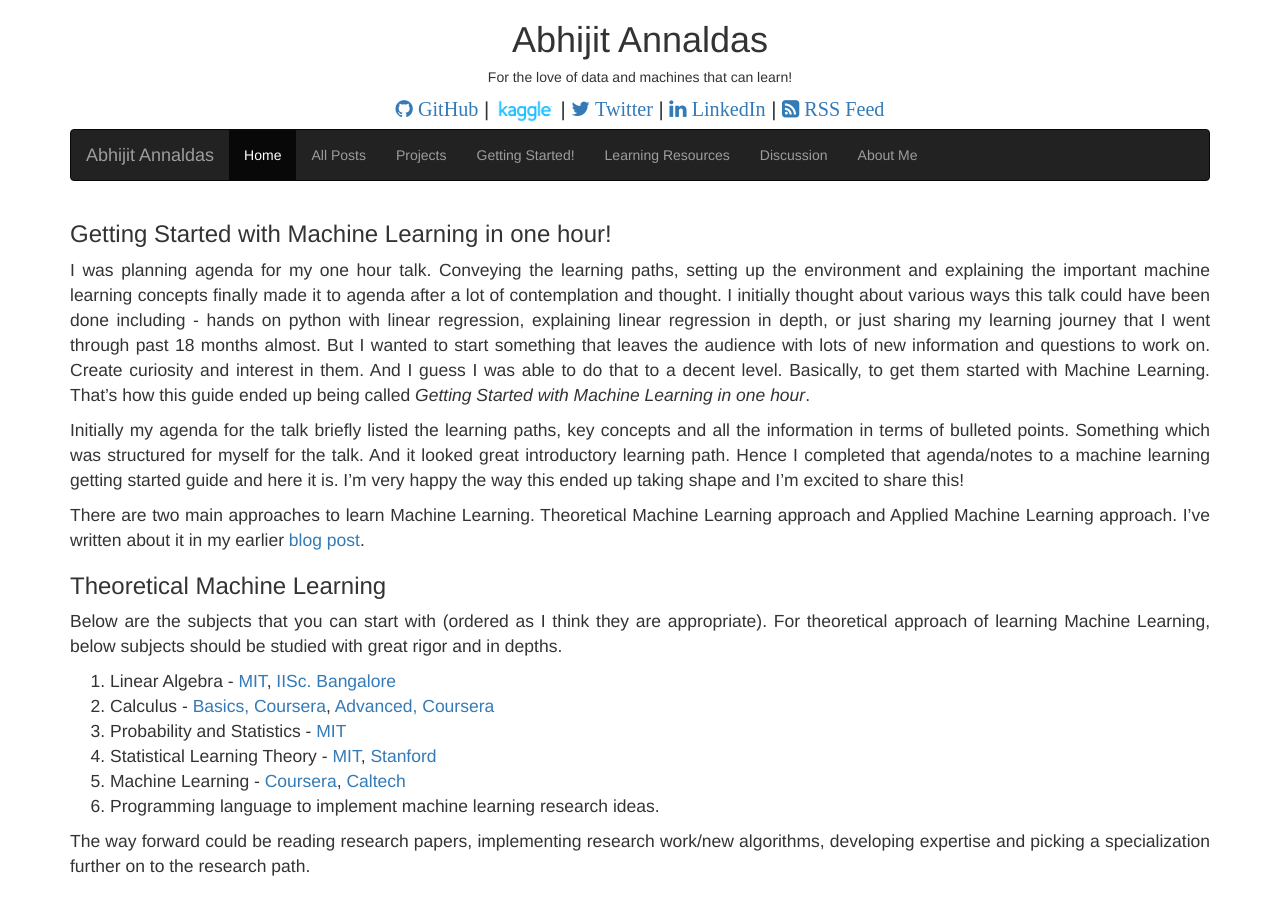
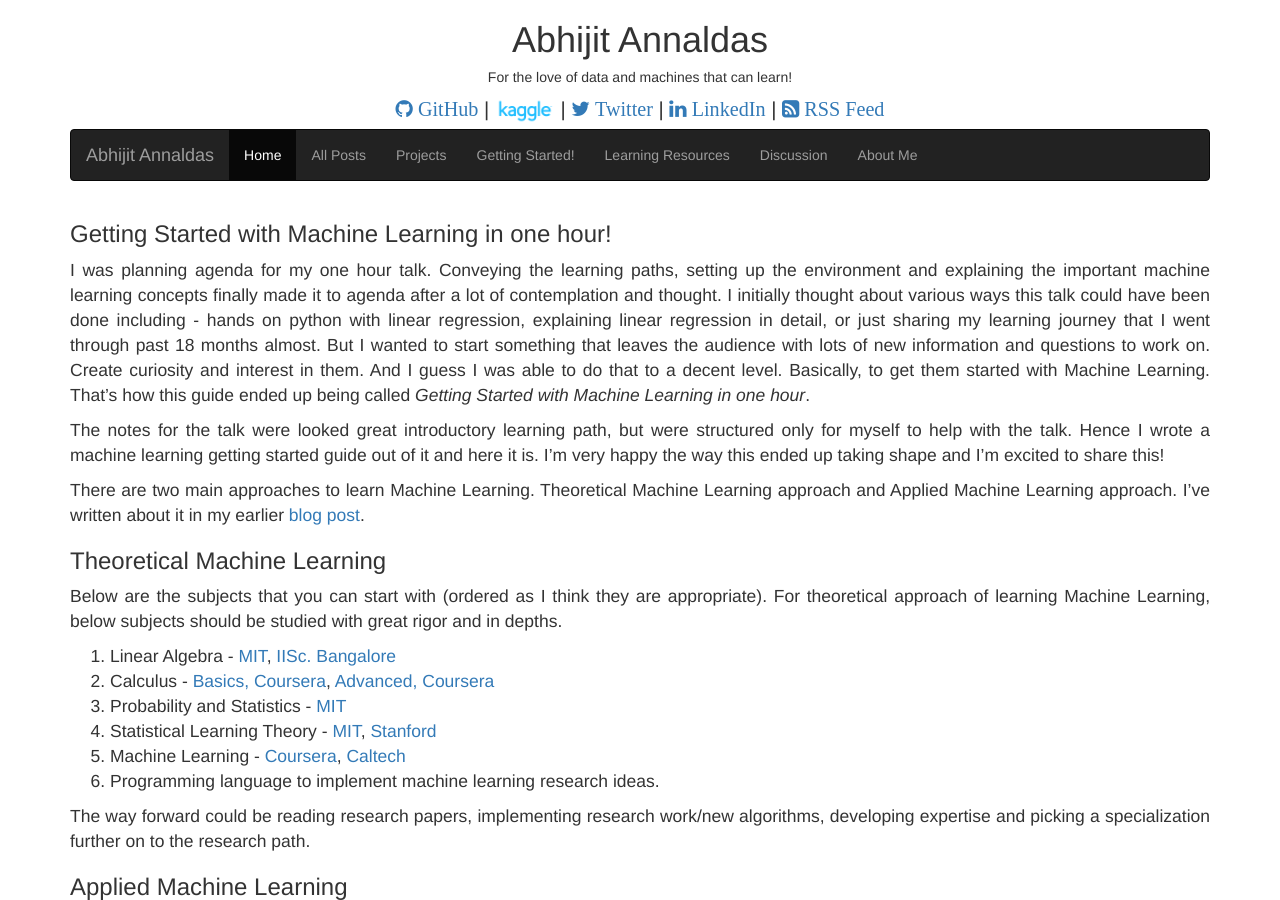
Before and after one commit to devm1023/ML_project, a Jekyll site: the page built from pages/getting-started-with-machine-learning-in-one-hour.markdown, in a window 1280 px wide and 900 px high. Built offline with Jekyll 4.4.1, drawn with Linux system fonts in a browser that asks for light colours; nearby versions of some CDN libraries; comment, search, counter and statistics services are not loaded.

Commit message:
Update getting-started-with-machine-learning-in-one-hour.markdown

```diff
--- a/pages/getting-started-with-machine-learning-in-one-hour.markdown
+++ b/pages/getting-started-with-machine-learning-in-one-hour.markdown
@@ -3,9 +3,9 @@ layout: post
 title: Getting Started with Machine Learning in one hour!
 permalink: /getting-started-with-machine-learning-in-one-hour/
 ---
-I was planning agenda for my one hour talk. Conveying the learning paths, setting up the environment and explaining the important machine learning concepts finally made it to agenda after a lot of contemplation and thought. I initially thought about various ways this talk could have been done including - hands on python with linear regression, explaining linear regression in depth, or just sharing my learning journey that I went through past 18 months almost. But I wanted to start something that leaves the audience with lots of new information and questions to work on. Create curiosity and interest in them. And I guess I was able to do that to a decent level. Basically, to get them started with Machine Learning. That's how this guide ended up being called _Getting Started with Machine Learning in one hour_.
+I was planning agenda for my one hour talk. Conveying the learning paths, setting up the environment and explaining the important machine learning concepts finally made it to agenda after a lot of contemplation and thought. I initially thought about various ways this talk could have been done including - hands on python with linear regression, explaining linear regression in detail, or just sharing my learning journey that I went through past 18 months almost. But I wanted to start something that leaves the audience with lots of new information and questions to work on. Create curiosity and interest in them. And I guess I was able to do that to a decent level. Basically, to get them started with Machine Learning. That's how this guide ended up being called _Getting Started with Machine Learning in one hour_.
 
-Initially my agenda for the talk briefly listed the learning paths, key concepts and all the information in terms of bulleted points. Something which was structured for myself for the talk. And it looked great introductory learning path. Hence I completed that agenda/notes to a machine learning getting started guide and here it is. I'm very happy the way this ended up taking shape and I'm excited to share this!
+The notes for the talk were looked great introductory learning path, but were structured only for myself to help with the talk. Hence I wrote a machine learning getting started guide out of it and here it is. I'm very happy the way this ended up taking shape and I'm excited to share this!
 
 There are two main approaches to learn Machine Learning. Theoretical Machine Learning approach and Applied Machine Learning approach. I've written about it in my earlier [blog post](http://abhijitannaldas.com/applied-vs-theoretical-machine-learning.html).
 
```
